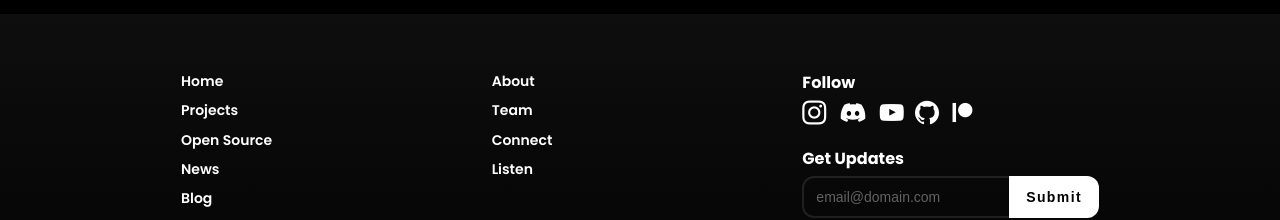
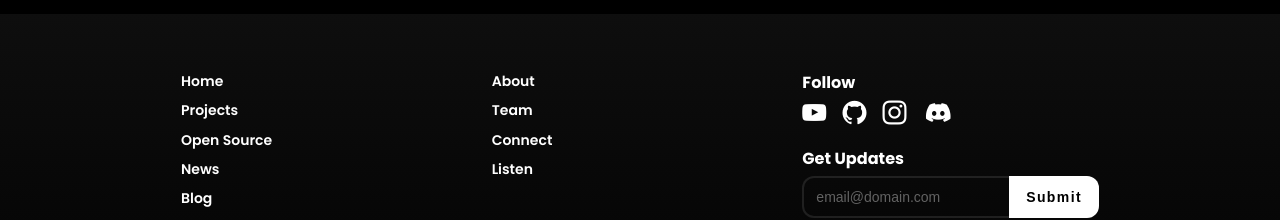
Before and after one commit to ghstng/project-ghstng, an Astro site: page / in a window 1280 px wide. Shown: the part 1657-1877 px from the top of the page. Built offline with nearby package versions, Linux system fonts and the light colour scheme; Astro itself is replaced by a stand-in of ours; a web font is replaced by a local one.

Commit message:
footer icon links

```diff
--- a/src/assets/data/connect.yml
+++ b/src/assets/data/connect.yml
@@ -28,14 +28,6 @@ streaming:
     icon: 'icon-iheartradio'
 
 social:
-  - title: Instagram
-    url: https://www.instagram.com/iamghstng/
-    icon: 'icon-instagram'
-
-  - title: Discord
-    url: https://discord.gg/TgDtES8z
-    icon: 'icon-discord'
-
   - title: Youtube
     url: https://youtube.com/@ghstng2222
     icon: 'icon-youtube'
@@ -44,6 +36,14 @@ social:
     url: https://github.com/ghstng
     icon: 'icon-github'
 
-  - title: Patreon
-    url: https://patreon.com/user?u=69732941
-    icon: 'icon-patreon'
+  - title: Instagram
+    url: https://www.instagram.com/iamghstng/
+    icon: 'icon-instagram'
+
+  - title: Discord
+    url: https://discord.gg/QqNDJ9bt
+    icon: 'icon-discord'
+
+  # - title: Patreon
+  #   url: https://patreon.com/user?u=69732941
+  #   icon: 'icon-patreon'
--- a/src/assets/styles/components/Footer.scss
+++ b/src/assets/styles/components/Footer.scss
@@ -41,8 +41,10 @@
       font-size: 1.15rem;
       margin-bottom: 0.35rem;
     }
+  }
+  .follow {
     .btn-group {
-      column-gap: 0.8rem;
+      column-gap: 1.15rem;
     }
   }
   .footer-icons {
--- a/src/components/Footer.astro
+++ b/src/components/Footer.astro
@@ -7,7 +7,7 @@ import Signup from '@components/Signup.astro';
 import '@styles/components/Footer.scss';
 
 const today: Date = new Date();
-const follow: Array<{icon: string}> = Object.values(connect.social);
+const follow: Array<{url: string, icon: string}> = Object.values(connect.social);
 ---
 
 <footer class="footer">
@@ -28,11 +28,13 @@ const follow: Array<{icon: string}> = Object.values(connect.social);
 				</nav>
 			</div>
 			<div class="footer-icons col m4">
-				<div class="follow btn-group">
+				<div class="follow">
 					<strong>Follow</strong>
 					<div class="btn-group">
-						{follow.map(item => (
-							<i class={item.icon}></i>
+						{follow.map((item) => (
+							<a href={item.url} target="_blank">
+								<i class={item.icon}></i>
+							</a>
 						))}
 					</div>
 				</div>
```
